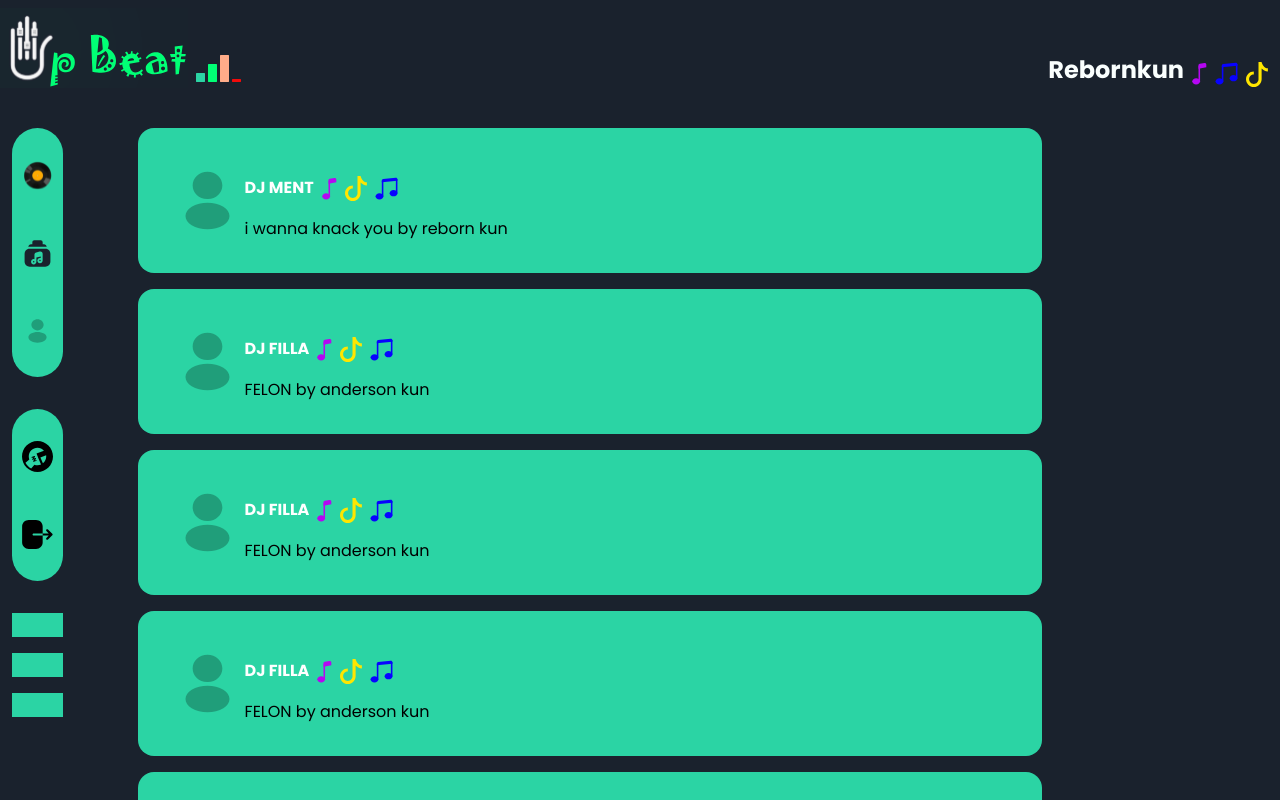
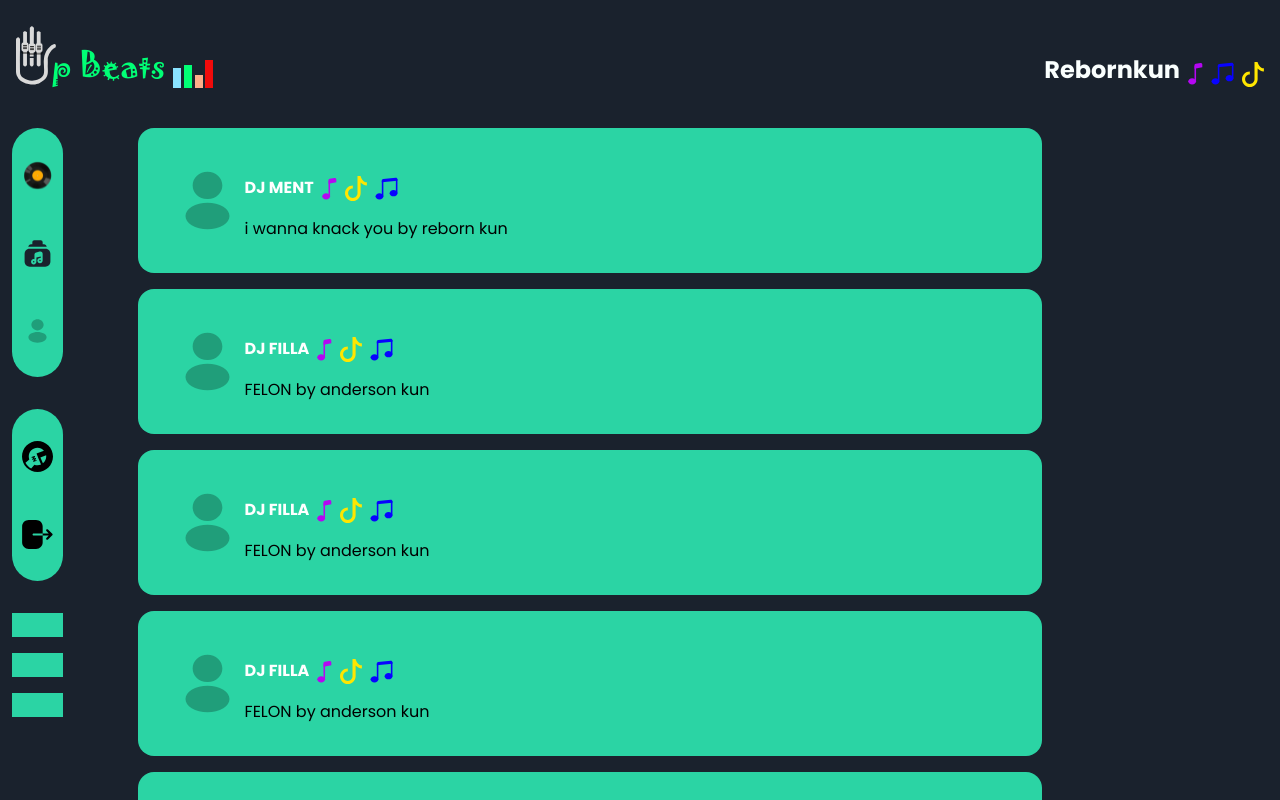
Before and after one commit to rebornkun/up-beats, a React (Create React App) app: page /dashboard in a window 1280 px wide. Shown: the top 800 px of the page. Built offline with nearby package versions, Linux system fonts and the light colour scheme.

Commit message:
fixed navabr

```diff
--- a/src/components/Navbar/Navbar.css
+++ b/src/components/Navbar/Navbar.css
@@ -0,0 +1,125 @@
+.navbar .hand {
+    position: relative;
+}
+.navbar .hand svg {
+    height: 65px;
+    width: 40px;
+}
+.navbar .keys img {
+    height: 15px;
+    width: 10px;
+}
+.navbar .key{
+    position: absolute;
+    top: 1rem;
+    right: 0;
+    left: 0;
+    transition: all 0.5s ease;
+}
+.navbar .key.leftkey{
+    top: 1.2rem;
+    left: 0.25rem;
+    animation: navbarKeyAnimation 1.5s linear 0s infinite alternate;
+}
+.navbar .key.centerkey{
+    top: 1.8rem;
+    left: 0.7rem;
+    animation: navbarCenterKeyAnimation 1.5s linear 0s infinite alternate;
+}
+.navbar .key.rightkey{
+    top: 1.2rem;
+    left: 1.1rem;
+    animation: navbarKeyAnimation 1.5s linear 0s infinite alternate-reverse;
+}
+@keyframes navbarCenterKeyAnimation {
+    0%{
+        transform: translateY(-30px);
+    }
+    40%{
+        transform: translateY(-0px);
+    }
+    60%{
+        transform: translateY(-5px);
+    }
+    100%{
+        transform: translateY(5px);
+    }
+}
+
+@keyframes navbarKeyAnimation {
+    0%{
+        transform: translateY(-13px);
+    }
+    20%{
+        transform: translateY(0px);
+    }
+    50%{
+        transform: translateY(-5px);
+    }
+    100%{
+        transform: translateY(5px);
+    }
+}
+.navbar h1 {
+    font-size: 2rem;
+    font-family: 'jokerman', sans-serif;
+    color: var(--green);
+    z-index: 1;
+    margin-left: -12px;
+}
+
+.bars{
+    height: 30px;
+    width: 40px;
+    display: flex;
+    flex-direction: row;
+    justify-content: space-between;
+    align-items: flex-end;
+}
+.bar{
+    width: 8px;
+    background-color: var(--rebbon-blue);
+    height: 100%;
+    animation: barAnimation 1.5s linear 0s infinite alternate-reverse;
+}
+.bar.two{
+    background-color: var(--green);
+    animation: barSecAnimation 1.5s linear 0s infinite alternate-reverse;
+}
+.bar.three{
+    background-color: var(--peal);
+    animation: barAnimation 1.5s linear 0.3s infinite alternate;
+}
+.bar.four{
+    background-color: var(--red);
+    animation: barSecAnimation 1.5s linear 0.3s infinite alternate;
+}
+
+@keyframes barAnimation {
+    0%{
+        height: 20%;
+    }
+    20%{
+        height: 60%;
+    }
+    50%{
+        height: 40%;
+    }
+    100%{
+        height: 100%;
+    }
+}
+@keyframes barSecAnimation {
+    0%{
+        height: 10%;
+    }
+    20%{
+        height: 30%;
+    }
+    50%{
+        height: 100%;
+    }
+    100%{
+        height: 50%;
+    }
+}
--- a/src/components/Navbar/Navbar.js
+++ b/src/components/Navbar/Navbar.js
@@ -2,7 +2,8 @@ import React, { Fragment } from "react";
 import icon from "../../assets/svg/icon.svg";
 import Reception from "../../assets/svg/reception-3.svg";
 import User from "../../assets/svg/user.svg";
-
+import key from "../../assets/svg/note_keys.svg";
+import './Navbar.css'
 import { HiMenu } from "react-icons/hi";
 import MusicNote from "../General/MusicNote";
 const MenuIcon = ()=>{
@@ -18,11 +19,34 @@ const MenuIcon = ()=>{
 
 const Navbar = () => {
   return (
-    <div className="flex items-end  relative pr-3">
+    <div className="navbar flex items-end  relative">
 
       <div className="h-[3rem] md:h-[5rem] relative flex gap-2 items-end">
-        <img src={icon} alt="" className="h-[100%]"  />
-        <img src={Reception} alt="" className="h-[60%]" />
+      <div className='icon'>
+          <div className='hand'>
+              <svg width="126" height="185" viewBox="0 0 126 185" fill="none" xmlns="http://www.w3.org/2000/svg">
+                  <path d="M4.02571 158.508C0.425707 152.908 -0.14096 144.174 0.025707 140.508V43.5076C0.025707 41.1742 1.02569 36.3076 5.02563 35.5076C10.0256 34.5076 11.5256 38.5076 12.5256 41.0076C13.5256 43.5076 11.0256 144.508 13.5256 151.008C16.0256 157.508 19.0256 163.008 35.0256 169.008C47.8256 173.808 61.359 171.008 66.5256 169.008C73.0256 167.174 86.4256 160.308 88.0256 147.508C90.0256 131.508 86.0256 118.508 88.0256 104.008C90.0256 89.5076 89.5256 93.5076 93.0256 83.5076C95.8256 75.5076 104.859 66.1742 109.026 62.5076C113.359 59.0076 122.526 53.2076 124.526 58.0076C127.026 64.0076 124.526 65.0076 124.526 66.5076C124.526 68.0076 121.526 67.0076 113.026 75.5076C106.226 82.3076 101.526 94.6742 100.026 100.008C100.192 105.008 100.426 116.808 100.026 124.008C99.5256 133.008 102.526 148.508 97.5256 157.508C92.5256 166.508 91.5256 166.508 86.0256 171.508C80.5256 176.508 75.0256 179.008 72.0256 180.508C69.6256 181.708 60.359 183.341 56.0256 184.008H46.5256C39.359 183.008 23.1256 179.408 15.5256 173.008C6.02563 165.008 8.52571 165.508 4.02571 158.508Z" fill="#D9D9D9"/>
+                  <path d="M22.5256 62.0076V122.508C23.5256 124.174 26.2256 127.408 29.0256 127.008C31.8256 126.608 33.859 123.841 34.5256 122.508V62.0076H22.5256Z" fill="#D9D9D9"/>
+                  <path d="M65.5256 62.0076V122.508C66.5256 124.174 69.2256 127.408 72.0256 127.008C74.8256 126.608 76.859 123.841 77.5256 122.508V62.0076H65.5256Z" fill="#D9D9D9"/>
+                  <path d="M43.5256 96.0076V6.00757C44.5256 3.54732 47.2256 -0.532776 50.0256 0.0576859C52.8256 0.648148 55.859 4.03937 56.5256 6.00757L55.5256 96.0076H43.5256Z" fill="#D9D9D9"/>
+                  <path d="M22.5256 57.0076V18.866C23.5256 17.8152 26.2256 15.7768 29.0256 16.029C31.8256 16.2811 33.859 18.0254 34.5256 18.866V57.0076H22.5256Z" fill="#D9D9D9"/>
+                  <path d="M65.5256 57.0076V18.866C66.5256 17.8152 69.2256 15.7768 72.0256 16.029C74.8256 16.2811 76.859 18.0254 77.5256 18.866V57.0076H65.5256Z" fill="#D9D9D9"/>
+                  <path d="M43.5256 100.008V121.508C44.5256 122.2 44.5256 127.008 50.0256 126.993C54.0256 126.983 54.859 122.061 55.5256 121.508V100.008H43.5256Z" fill="#D9D9D9"/>
+              </svg>
+              <div className='keys'>
+                  <img className='key leftkey' src={key} alt='key' />
+                  <img className='key centerkey' src={key} alt='key' />
+                  <img className='key rightkey' src={key} alt='key' />
+              </div>
+          </div>
+        </div>
+        <h1>p Beats</h1>
+        <div className="bars">
+          <div className="bar one"></div>
+          <div className="bar two"></div>
+          <div className="bar three"></div>
+          <div className="bar four"></div>
+        </div>
       </div>
       <div className="flex gap-2 items-center relative min-h-[2rem] ml-auto">
 
--- a/src/components/SplashScreen/SplashScreen.css
+++ b/src/components/SplashScreen/SplashScreen.css
@@ -1,6 +1,6 @@
 .splash_container{
     background-color: var(--midnight);
-    position: absolute;
+    position: fixed;
     top: 0;
     right: 0;
     left: 0;
@@ -9,6 +9,16 @@
     flex-direction: column;
     align-items: center;
     overflow: hidden;
+    z-index: 1000;
+    transition: all 0.6s ease;
+}
+.splash_container.unshow{
+    top: 0;
+    right: 100%;
+    left: 0;
+    bottom: 0;
+    opacity: 0;
+    transition: all 0.6s ease;
 }
 
 .splash_container .icon{
@@ -43,14 +53,7 @@
     left: 3.7rem;
     animation: keyAnimation 2s linear 0s infinite alternate-reverse;
 }
-.splash_container .vibration{
-    width: 100%;
-    height: 100%;
-    position: absolute;
-    top: 0;
-    z-index: 0;
-}
-.splash_container .vibration .circle{
+.splash_container .circle{
     position: absolute;
     z-index: -1;
     background-color: var(--rebbon-blue);
@@ -59,11 +62,61 @@
     transition: all 0.5s ease;
     border-radius: 50%;
     top: 0;
-    right: 20%;
+    right: 2rem;
     left: 0;
     bottom: 0;
     /* margin: auto; */
-    animation: circleAni 2s linear 0s;
+    animation: circleAni 2s linear 0.5s infinite;
+}
+.splash_container .circle.two{
+    background-color: var(--chill-green);
+    transition: all 0.5s ease;
+    top: 0;
+    right: 2rem;
+    left: 0;
+    bottom: 0;
+    /* margin: auto; */
+    animation: circleAni 2s linear 0.8s infinite;
+}
+.splash_container .circle.three{
+    background-color: var(--peal);
+    transition: all 0.5s ease;
+    top: 0;
+    right: 0;
+    left: 2rem;
+    bottom: 1rem;
+    /* margin: auto; */
+    animation: circleAni 2s linear 1.2s infinite;
+}
+.splash_container .circle.four{
+    background-color: var(--peal);
+    transition: all 0.5s ease;
+    top: 100%;
+    right: 0;
+    left: 100%;
+    bottom: 1rem;
+    margin: auto;
+    animation: circleAni 2s linear 0.3s infinite;
+}
+.splash_container .circle.five{
+    background-color: var(--yellow);
+    transition: all 0.5s ease;
+    top: 100%;
+    right: 0;
+    left: 100%;
+    bottom: 1rem;
+    margin: auto;
+    animation: circleAni 2s linear 0.9s infinite;
+}
+.splash_container .circle.six{
+    background-color: var(--purple);
+    transition: all 0.5s ease;
+    top: 100%;
+    right: 0;
+    left: 100%;
+    bottom: 1rem;
+    margin: auto;
+    animation: circleAni 2s linear 1.5s infinite;
 }
 
 .splash_container h1{
@@ -105,18 +158,11 @@
 }
 @keyframes circleAni {
     0%{
-        height: 0px;
-        width: 0px;
-        border-radius: 50%;
-    }
-    50%{
-        height: 100%;
-        width: 100%;
-        border-radius: 50%;
+        height: 100px;
+        width: 100px;
+        transform: scale(1);
     }
     100%{
-        height: 200%;
-        width: 200%;
-        border-radius: 0%;
+        transform: scale(50);
     }
 }
--- a/src/components/SplashScreen/SplashScreen.js
+++ b/src/components/SplashScreen/SplashScreen.js
@@ -1,9 +1,18 @@
 import './SplashScreen.css'
 import key from '../../assets/svg/note_keys.svg'
+import { useEffect, useState } from 'react';
 
 const SplashScreen = () => {
+
+    const [show, setShow] = useState(true)
+    useEffect(()=>{
+        setTimeout(()=>{
+            setShow(false)
+        },[5000])
+    },[])
+
     return (
-        <div className="splash_container">
+        <div className={`splash_container ${!show && 'unshow'}`}>
             <div className='icon'>
                 <div className='hand'>
                     <svg width="126" height="185" viewBox="0 0 126 185" fill="none" xmlns="http://www.w3.org/2000/svg">
@@ -23,11 +32,18 @@ const SplashScreen = () => {
                 </div>
             </div>
             <h1>Up Beats</h1>
-            <div className='vibration'>
                 <div className='circle'>
-
                 </div>
-            </div>
+                <div className='circle two'>
+                </div>
+                <div className='circle three'>
+                </div>
+                <div className='circle four'>
+                </div>
+                <div className='circle five'>
+                </div>
+                <div className='circle six'>
+                </div>
         </div>
     );
 }
--- a/src/containers/App.css
+++ b/src/containers/App.css
@@ -37,3 +37,21 @@ body{
   /* font-family: 'jokerman', sans-serif; */
   font-family: 'Poppins', sans-serif;
 }
+
+section::-webkit-scrollbar {
+  width: 6px;
+  height: 4px;
+}
+section::-webkit-scrollbar-track {
+border-radius: 10px;
+/* background-color: transparent;
+scrollbar-color: transparent; */
+}
+section::-webkit-scrollbar-thumb {
+border-radius: 7px;
+background: var(--pri);
+}
+
+header{
+  padding: 0rem 1rem;
+}
--- a/src/containers/App.js
+++ b/src/containers/App.js
@@ -1,7 +1,7 @@
 import { Navigate, Route, Routes } from "react-router";
 import Navbar from "../components/Navbar/Navbar";
 import Sidebar from "../components/Sidebar/Sidebar";
-// import SplashScreen from '../components/SplashScreen/SplashScreen';
+import SplashScreen from '../components/SplashScreen/SplashScreen';
 import DashBoard from "../pages/Dashboard/DashBoard";
 import "./App.css";
 
@@ -29,7 +29,7 @@ function App() {
 
       </div>
 
-      {/* <SplashScreen /> */}
+      <SplashScreen />
     </div>
   );
 }
```
